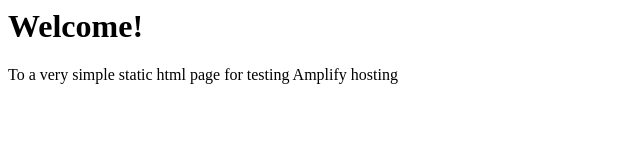
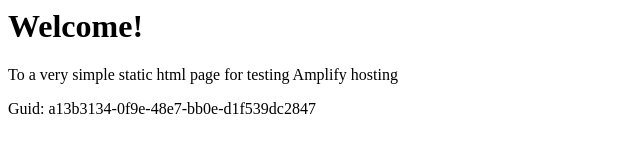
Before and after one commit to aws-aemilia-dub/Github-PR-Commit-Integration-Test-DoNotTouch-Gith-P5X5MO5I-v1-prod-eu-west-1, a website: page src/index.html in a window 1280 px wide. Shown: the whole page, without its empty margins (0-640 px from the left). Drawn offline with Linux system fonts and the light colour scheme.

Commit message:
commit from integ tests

```diff
--- a/src/index.html
+++ b/src/index.html
@@ -1,3 +1,5 @@
+
+
 <html lang="en">
 
 <head>
@@ -10,6 +12,6 @@
 <body>
     <h1>Welcome!</h1>
     <p>To a very simple static html page for testing Amplify hosting</p>
-</body>
+    <p>Guid: a13b3134-0f9e-48e7-bb0e-d1f539dc2847</p></body>
 
 </html>
```
